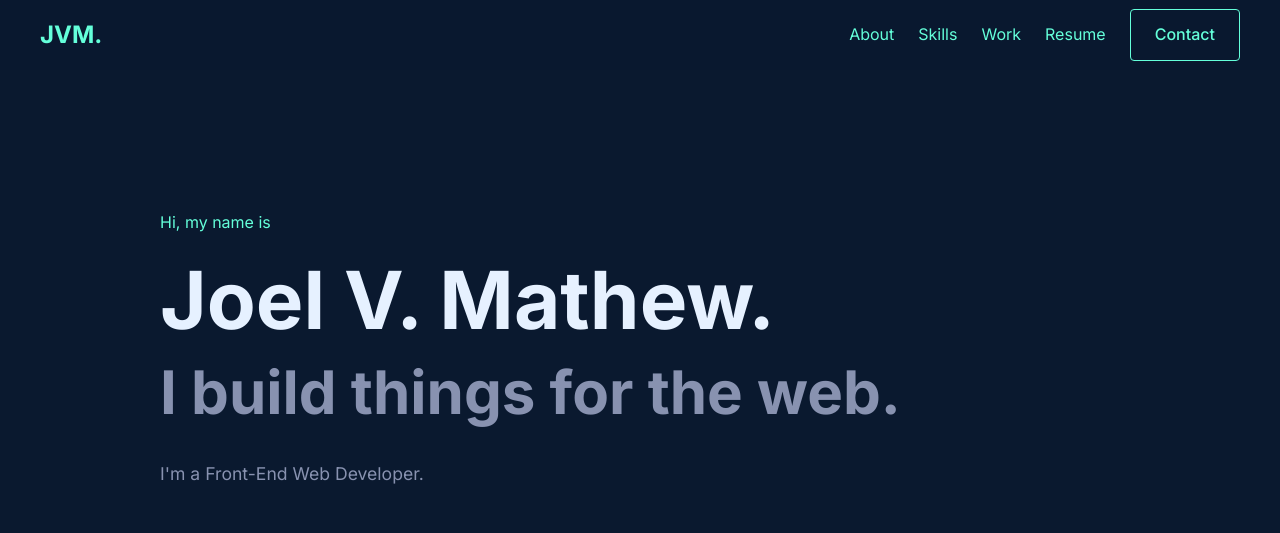
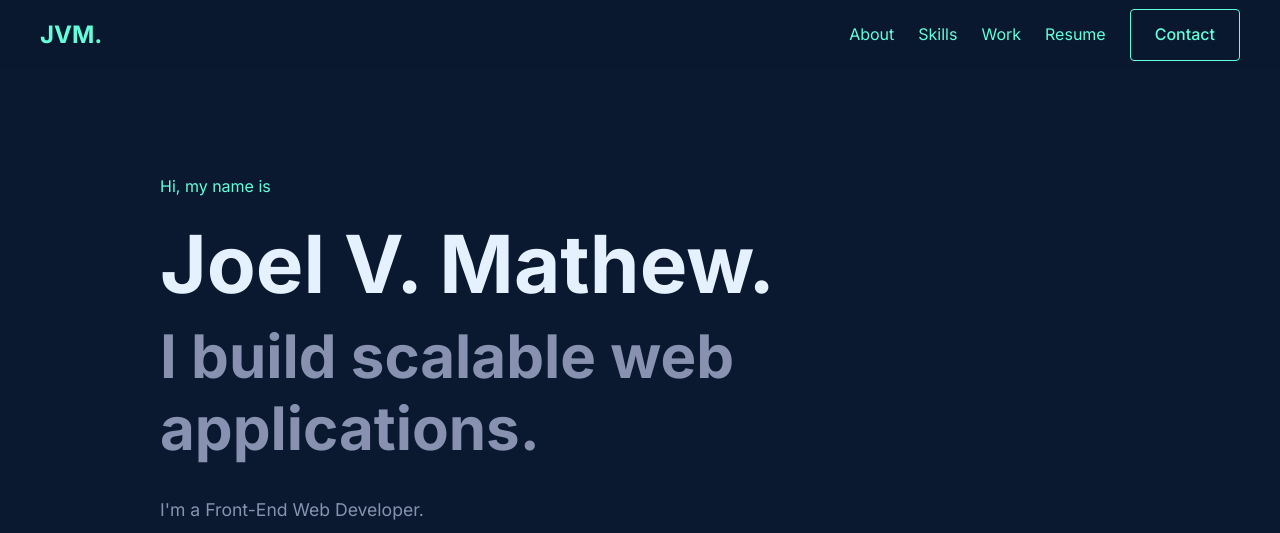
Before and after one commit to joelzac/joelmathewportfolio, a plain HTML site: page index.html in a window 1280 px wide. Shown: the top 533 px of the page. Drawn offline with Linux system fonts and the light colour scheme.

Commit message:
updated landing page text

```diff
--- a/index.html
+++ b/index.html
@@ -43,7 +43,7 @@
             <div class="hero__content">
                 <p class="hero__intro">Hi, my name is</p>
                 <h1 class="hero__title">Joel V. Mathew.</h1>
-                <h2 class="hero__subtitle">I build things for the web.</h2>
+                <h2 class="hero__subtitle">I build scalable web applications.</h2>
                 <p class="hero__description">
                     I'm a Front-End Web Developer.</p>
                 <a href="#work" class="button button--primary">Check out my work!</a>
```
